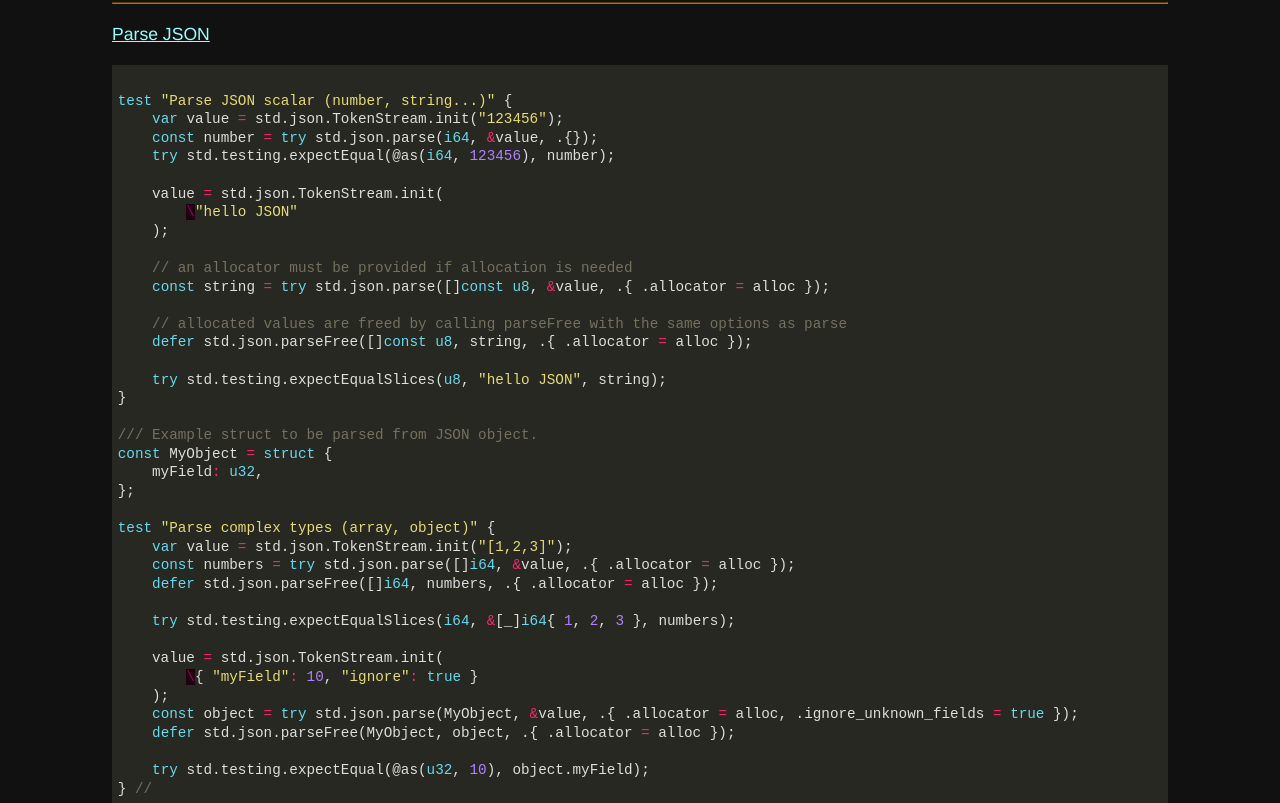
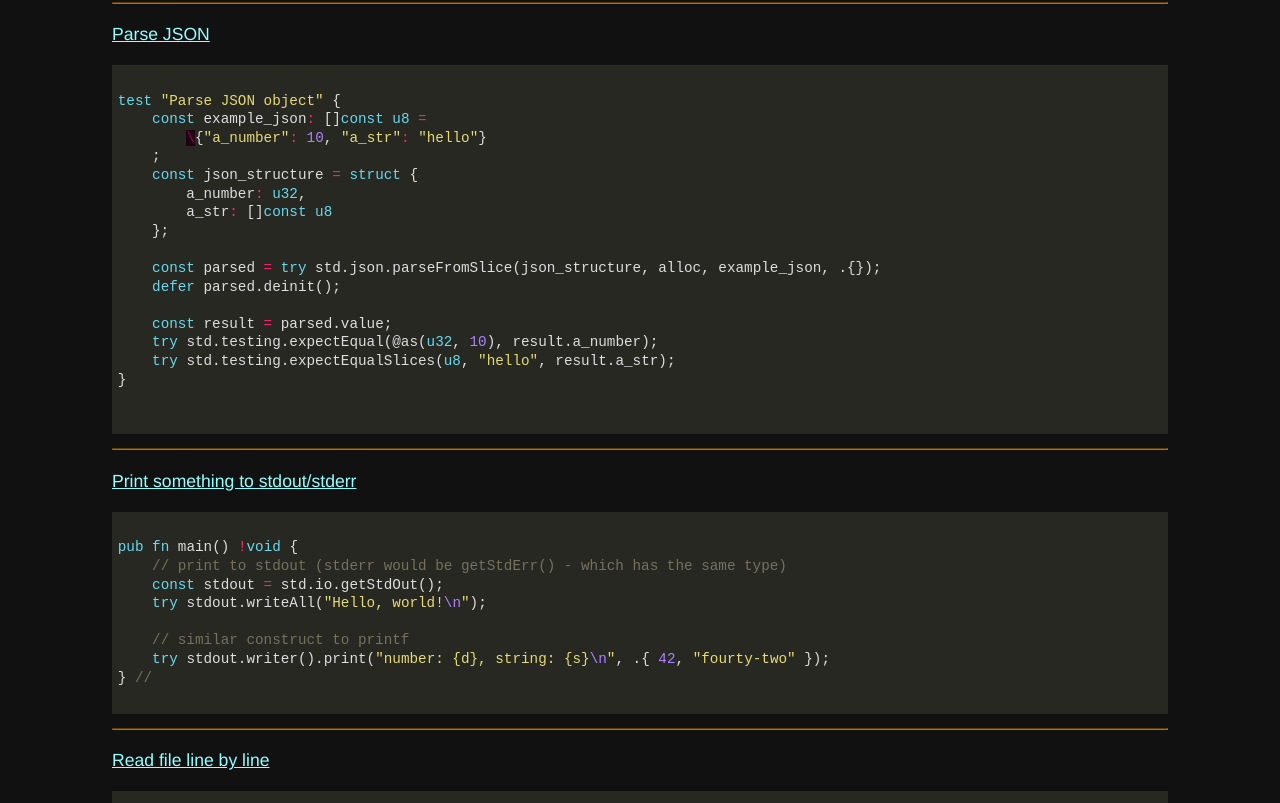
Before and after one commit to renatoathaydes/zig-common-tasks, a plain HTML site: page index.html in a window 1280 px wide. Shown: the part 4197-5000 px from the top of the page. Drawn offline with Linux system fonts and the light colour scheme.

Commit message:
Deploying to gh-pages from @ renatoathaydes/zig-common-tasks@fcb1b0a67160ae79a8a07c220b79ceb18dbe101a 🚀

```diff
--- a/index.html
+++ b/index.html
@@ -156,7 +156,7 @@ This is hard to fix due to the bug being in an <a href="https://github.com/russr
 </span></span><span style="display:flex;"><span>
 </span></span><span style="display:flex;"><span><span style="color:#66d9ef">test</span> <span style="color:#e6db74">&#34;</span><span style="color:#e6db74">argsAlloc - get a slice, use an allocator</span><span style="color:#e6db74">&#34;</span> {
 </span></span><span style="display:flex;"><span>    <span style="color:#66d9ef">var</span> args <span style="color:#f92672">=</span> <span style="color:#66d9ef">try</span> std.process.argsAlloc(alloc);
-</span></span><span style="display:flex;"><span>    <span style="color:#66d9ef">defer</span> alloc.free(args);
+</span></span><span style="display:flex;"><span>    <span style="color:#66d9ef">defer</span> std.process.argsFree(alloc, args);
 </span></span><span style="display:flex;"><span>    <span style="color:#66d9ef">for</span> (args) <span style="color:#f92672">|</span>arg<span style="color:#f92672">|</span> {
 </span></span><span style="display:flex;"><span>        _ <span style="color:#f92672">=</span> arg; <span style="color:#75715e">// use arg
 </span></span></span><span style="display:flex;"><span><span style="color:#75715e"></span>    }
@@ -219,45 +219,24 @@ This is hard to fix due to the bug being in an <a href="https://github.com/russr
 <p><span id='parse-json'>
 <a href="/zig-common-tasks/samples/parse-json.zig">Parse JSON</a>
 </span></p>
-<pre tabindex="0" style="color:#f8f8f2;background-color:#272822;"><code><span style="display:flex;"><span><span style="color:#66d9ef">test</span> <span style="color:#e6db74">&#34;</span><span style="color:#e6db74">Parse JSON scalar (number, string...)</span><span style="color:#e6db74">&#34;</span> {
-</span></span><span style="display:flex;"><span>    <span style="color:#66d9ef">var</span> value <span style="color:#f92672">=</span> std.json.TokenStream.init(<span style="color:#e6db74">&#34;</span><span style="color:#e6db74">123456</span><span style="color:#e6db74">&#34;</span>);
-</span></span><span style="display:flex;"><span>    <span style="color:#66d9ef">const</span> number <span style="color:#f92672">=</span> <span style="color:#66d9ef">try</span> std.json.parse(<span style="color:#66d9ef">i64</span>, <span style="color:#f92672">&amp;</span>value, .{});
-</span></span><span style="display:flex;"><span>    <span style="color:#66d9ef">try</span> std.testing.expectEqual(@as(<span style="color:#66d9ef">i64</span>, <span style="color:#ae81ff">123456</span>), number);
+<pre tabindex="0" style="color:#f8f8f2;background-color:#272822;"><code><span style="display:flex;"><span><span style="color:#66d9ef">test</span> <span style="color:#e6db74">&#34;</span><span style="color:#e6db74">Parse JSON object</span><span style="color:#e6db74">&#34;</span> {
+</span></span><span style="display:flex;"><span>    <span style="color:#66d9ef">const</span> example_json<span style="color:#f92672">:</span> []<span style="color:#66d9ef">const</span> <span style="color:#66d9ef">u8</span> <span style="color:#f92672">=</span>
+</span></span><span style="display:flex;"><span>        <span style="color:#960050;background-color:#1e0010">\</span>{<span style="color:#e6db74">&#34;</span><span style="color:#e6db74">a_number</span><span style="color:#e6db74">&#34;</span><span style="color:#f92672">:</span> <span style="color:#ae81ff">10</span>, <span style="color:#e6db74">&#34;</span><span style="color:#e6db74">a_str</span><span style="color:#e6db74">&#34;</span><span style="color:#f92672">:</span> <span style="color:#e6db74">&#34;</span><span style="color:#e6db74">hello</span><span style="color:#e6db74">&#34;</span>}
+</span></span><span style="display:flex;"><span>    ;
+</span></span><span style="display:flex;"><span>    <span style="color:#66d9ef">const</span> json_structure <span style="color:#f92672">=</span> <span style="color:#66d9ef">struct</span> {
+</span></span><span style="display:flex;"><span>        a_number<span style="color:#f92672">:</span> <span style="color:#66d9ef">u32</span>,
+</span></span><span style="display:flex;"><span>        a_str<span style="color:#f92672">:</span> []<span style="color:#66d9ef">const</span> <span style="color:#66d9ef">u8</span>
+</span></span><span style="display:flex;"><span>    };
 </span></span><span style="display:flex;"><span>
-</span></span><span style="display:flex;"><span>    value <span style="color:#f92672">=</span> std.json.TokenStream.init(
-</span></span><span style="display:flex;"><span>        <span style="color:#960050;background-color:#1e0010">\</span><span style="color:#e6db74">&#34;</span><span style="color:#e6db74">hello JSON</span><span style="color:#e6db74">&#34;</span>
-</span></span><span style="display:flex;"><span>    );
+</span></span><span style="display:flex;"><span>    <span style="color:#66d9ef">const</span> parsed <span style="color:#f92672">=</span> <span style="color:#66d9ef">try</span> std.json.parseFromSlice(json_structure, alloc, example_json, .{});
+</span></span><span style="display:flex;"><span>    <span style="color:#66d9ef">defer</span> parsed.deinit();
 </span></span><span style="display:flex;"><span>
-</span></span><span style="display:flex;"><span>    <span style="color:#75715e">// an allocator must be provided if allocation is needed
-</span></span></span><span style="display:flex;"><span><span style="color:#75715e"></span>    <span style="color:#66d9ef">const</span> string <span style="color:#f92672">=</span> <span style="color:#66d9ef">try</span> std.json.parse([]<span style="color:#66d9ef">const</span> <span style="color:#66d9ef">u8</span>, <span style="color:#f92672">&amp;</span>value, .{ .allocator <span style="color:#f92672">=</span> alloc });
-</span></span><span style="display:flex;"><span>
-</span></span><span style="display:flex;"><span>    <span style="color:#75715e">// allocated values are freed by calling parseFree with the same options as parse
-</span></span></span><span style="display:flex;"><span><span style="color:#75715e"></span>    <span style="color:#66d9ef">defer</span> std.json.parseFree([]<span style="color:#66d9ef">const</span> <span style="color:#66d9ef">u8</span>, string, .{ .allocator <span style="color:#f92672">=</span> alloc });
-</span></span><span style="display:flex;"><span>
-</span></span><span style="display:flex;"><span>    <span style="color:#66d9ef">try</span> std.testing.expectEqualSlices(<span style="color:#66d9ef">u8</span>, <span style="color:#e6db74">&#34;</span><span style="color:#e6db74">hello JSON</span><span style="color:#e6db74">&#34;</span>, string);
+</span></span><span style="display:flex;"><span>    <span style="color:#66d9ef">const</span> result <span style="color:#f92672">=</span> parsed.value;
+</span></span><span style="display:flex;"><span>    <span style="color:#66d9ef">try</span> std.testing.expectEqual(@as(<span style="color:#66d9ef">u32</span>, <span style="color:#ae81ff">10</span>), result.a_number);
+</span></span><span style="display:flex;"><span>    <span style="color:#66d9ef">try</span> std.testing.expectEqualSlices(<span style="color:#66d9ef">u8</span>, <span style="color:#e6db74">&#34;</span><span style="color:#e6db74">hello</span><span style="color:#e6db74">&#34;</span>, result.a_str);
 </span></span><span style="display:flex;"><span>}
 </span></span><span style="display:flex;"><span>
-</span></span><span style="display:flex;"><span><span style="color:#75715e">/// Example struct to be parsed from JSON object.
-</span></span></span><span style="display:flex;"><span><span style="color:#75715e"></span><span style="color:#66d9ef">const</span> MyObject <span style="color:#f92672">=</span> <span style="color:#66d9ef">struct</span> {
-</span></span><span style="display:flex;"><span>    myField<span style="color:#f92672">:</span> <span style="color:#66d9ef">u32</span>,
-</span></span><span style="display:flex;"><span>};
-</span></span><span style="display:flex;"><span>
-</span></span><span style="display:flex;"><span><span style="color:#66d9ef">test</span> <span style="color:#e6db74">&#34;</span><span style="color:#e6db74">Parse complex types (array, object)</span><span style="color:#e6db74">&#34;</span> {
-</span></span><span style="display:flex;"><span>    <span style="color:#66d9ef">var</span> value <span style="color:#f92672">=</span> std.json.TokenStream.init(<span style="color:#e6db74">&#34;</span><span style="color:#e6db74">[1,2,3]</span><span style="color:#e6db74">&#34;</span>);
-</span></span><span style="display:flex;"><span>    <span style="color:#66d9ef">const</span> numbers <span style="color:#f92672">=</span> <span style="color:#66d9ef">try</span> std.json.parse([]<span style="color:#66d9ef">i64</span>, <span style="color:#f92672">&amp;</span>value, .{ .allocator <span style="color:#f92672">=</span> alloc });
-</span></span><span style="display:flex;"><span>    <span style="color:#66d9ef">defer</span> std.json.parseFree([]<span style="color:#66d9ef">i64</span>, numbers, .{ .allocator <span style="color:#f92672">=</span> alloc });
-</span></span><span style="display:flex;"><span>
-</span></span><span style="display:flex;"><span>    <span style="color:#66d9ef">try</span> std.testing.expectEqualSlices(<span style="color:#66d9ef">i64</span>, <span style="color:#f92672">&amp;</span>[_]<span style="color:#66d9ef">i64</span>{ <span style="color:#ae81ff">1</span>, <span style="color:#ae81ff">2</span>, <span style="color:#ae81ff">3</span> }, numbers);
-</span></span><span style="display:flex;"><span>
-</span></span><span style="display:flex;"><span>    value <span style="color:#f92672">=</span> std.json.TokenStream.init(
-</span></span><span style="display:flex;"><span>        <span style="color:#960050;background-color:#1e0010">\</span>{ <span style="color:#e6db74">&#34;</span><span style="color:#e6db74">myField</span><span style="color:#e6db74">&#34;</span><span style="color:#f92672">:</span> <span style="color:#ae81ff">10</span>, <span style="color:#e6db74">&#34;</span><span style="color:#e6db74">ignore</span><span style="color:#e6db74">&#34;</span><span style="color:#f92672">:</span> <span style="color:#66d9ef">true</span> }
-</span></span><span style="display:flex;"><span>    );
-</span></span><span style="display:flex;"><span>    <span style="color:#66d9ef">const</span> object <span style="color:#f92672">=</span> <span style="color:#66d9ef">try</span> std.json.parse(MyObject, <span style="color:#f92672">&amp;</span>value, .{ .allocator <span style="color:#f92672">=</span> alloc, .ignore_unknown_fields <span style="color:#f92672">=</span> <span style="color:#66d9ef">true</span> });
-</span></span><span style="display:flex;"><span>    <span style="color:#66d9ef">defer</span> std.json.parseFree(MyObject, object, .{ .allocator <span style="color:#f92672">=</span> alloc });
-</span></span><span style="display:flex;"><span>
-</span></span><span style="display:flex;"><span>    <span style="color:#66d9ef">try</span> std.testing.expectEqual(@as(<span style="color:#66d9ef">u32</span>, <span style="color:#ae81ff">10</span>), object.myField);
-</span></span><span style="display:flex;"><span>} <span style="color:#75715e">//
-</span></span></span></code></pre>
+</span></span></code></pre>
 <hr>
 
 <p><span id='print-something'>
```
Also changed, not shown: 2 other files.
